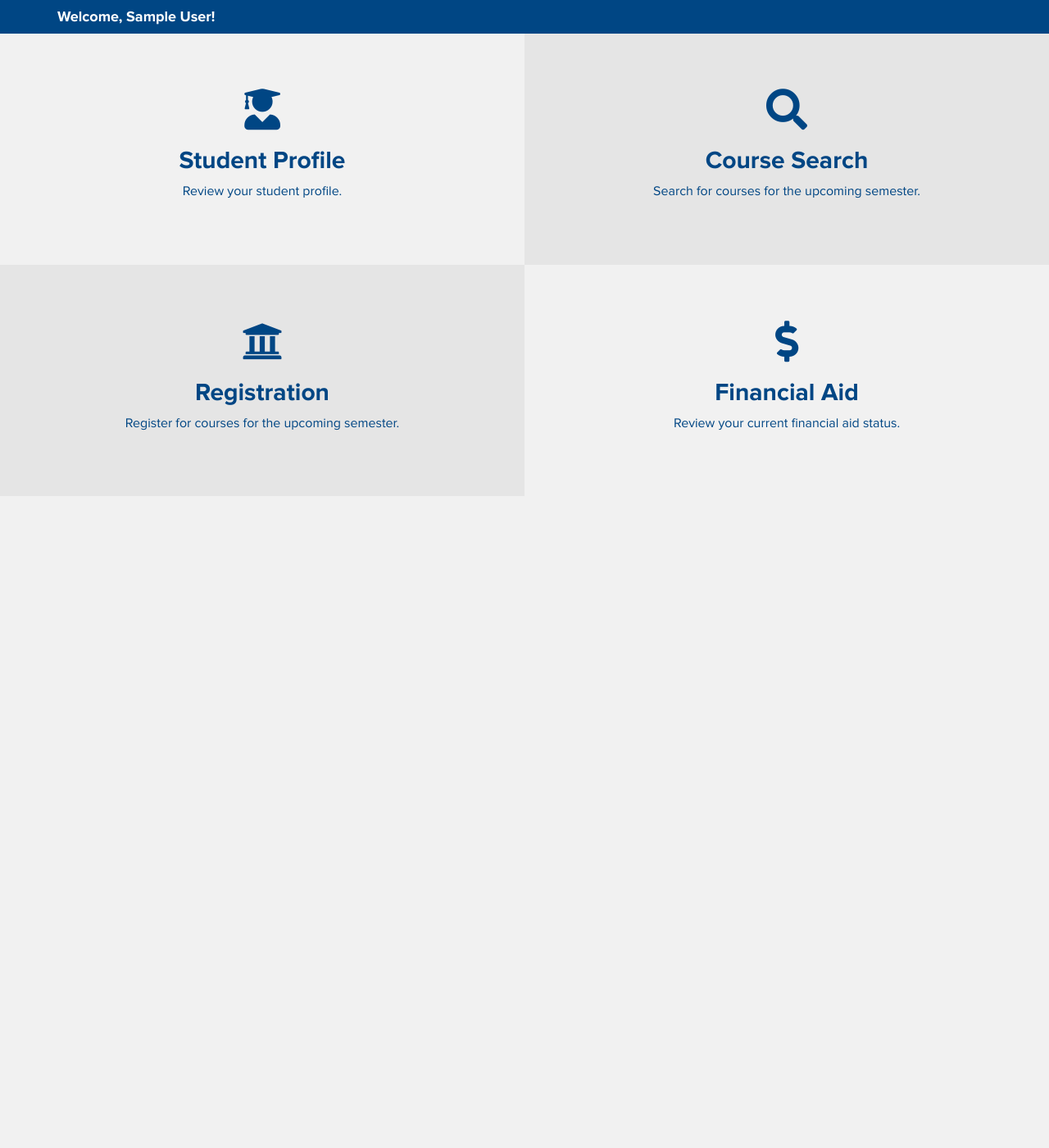
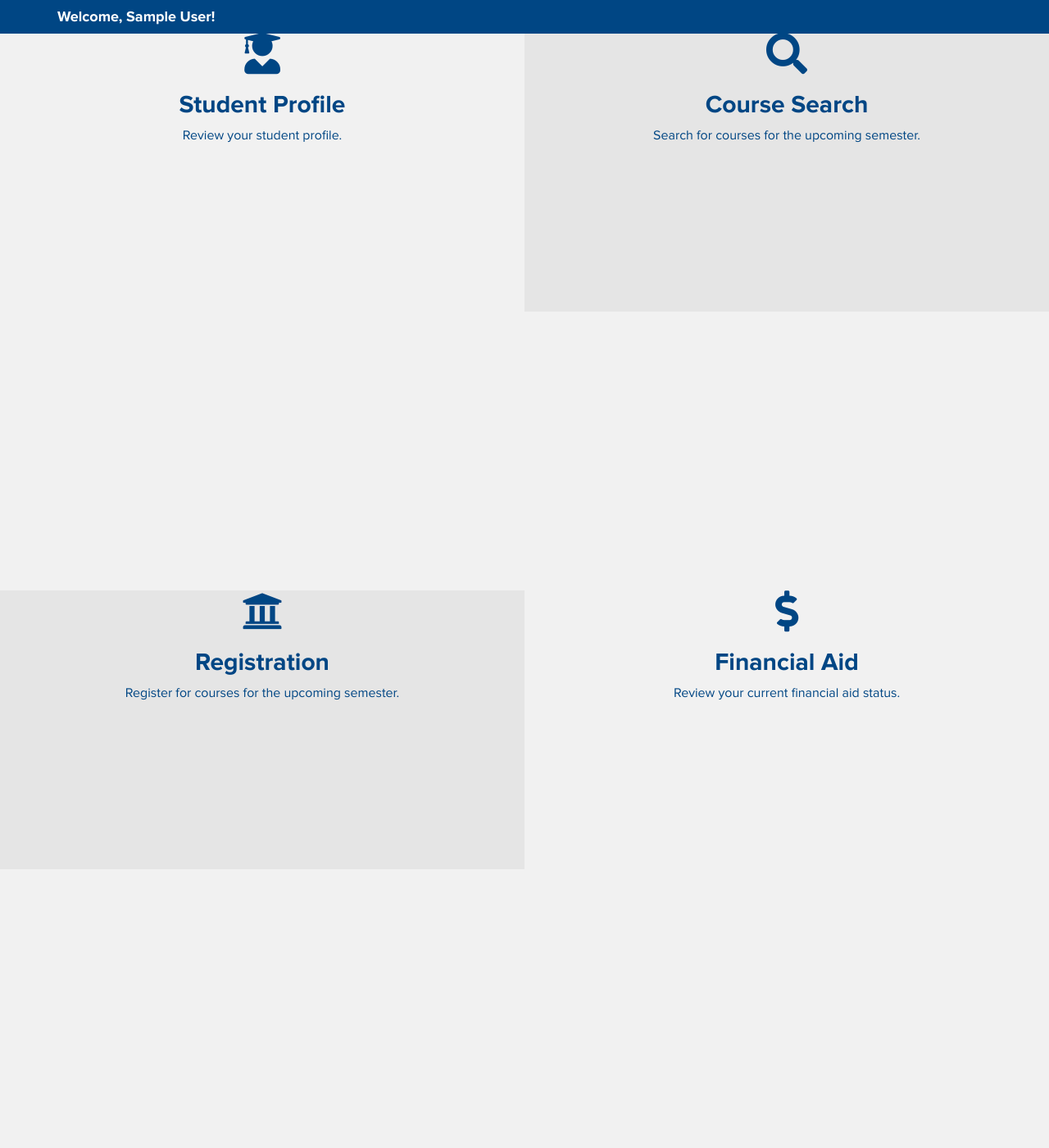
Before and after one commit to aggie-access/aggie-access-project, a PHP site: page /dashboard.php in a window 1280 px wide. Shown: the part 80-1480 px from the top of the page at 82% size. Before the commit the page ends 605 px from the top, so only its background shows below. Run offline with PHP 8.4, Linux system fonts and the light colour scheme; the visitor is signed in with stand-in values (Sample User, id 1); some web fonts are replaced.

Commit message:
Add files via upload

```diff
--- a/alpha-website/stylesheets/stylesheet.css
+++ b/alpha-website/stylesheets/stylesheet.css
@@ -100,14 +100,21 @@
 }
 .dashboard-even, .dashboard-odd {
   text-align:center;
-  padding-top: calc((100vh - 120px)/10);
-  padding-bottom: calc((100vh - 120px)/10);
+  display:table;
+  height:50%;
 }
 .dashboard-even {
   background:#e5e5e5;
 }
 .dashboard-odd {
   background:#f1f1f1;
+}
+.dashboard-link {
+  display:table-cell;
+  vertical-align:middle;
+}
+.container-fluid .row {
+  height:calc(100vh - 120px);
 }
 .purchase-textbook {
   background: #004684;
```
